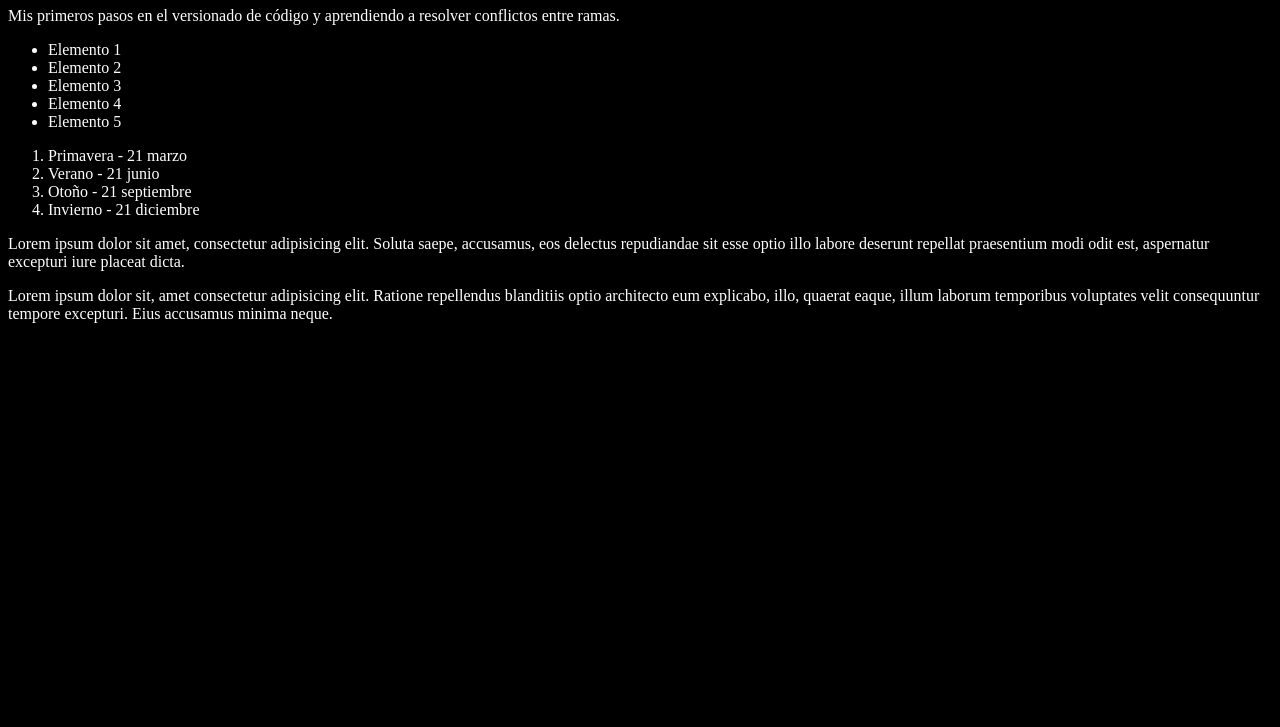
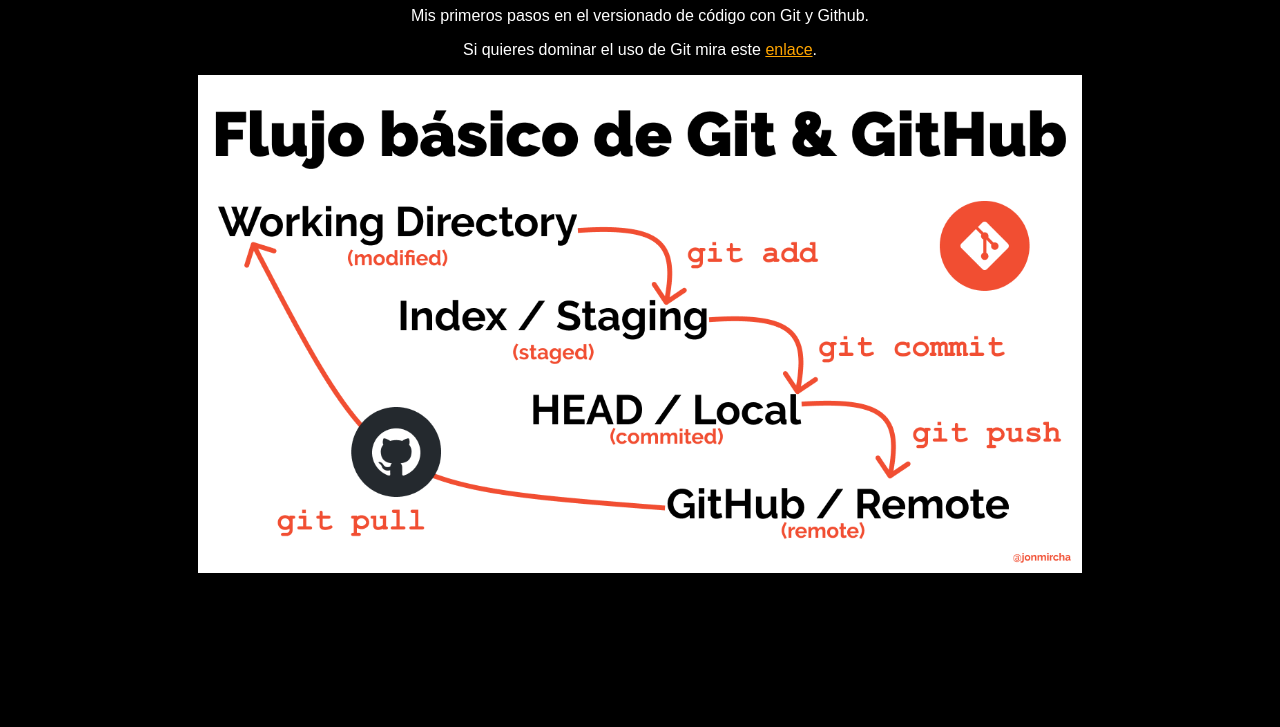
Before and after one commit to Karlof99/jonmircha-git, a plain HTML site: page index.html in a window 1280 px wide. Shown: the part 73-800 px from the top of the page. Drawn offline with Linux system fonts and the light colour scheme.

Commit message:
Agregando imagen de flujo de Git y estilizando el index.html

```diff
--- a/index.html
+++ b/index.html
@@ -8,35 +8,12 @@
   </head>
   <body>
     <h1>Aprendiendo Git</h1>
+    <p>Mis primeros pasos en el versionado de código con Git y Github.</p>
     <p>
-      Mis primeros pasos en el versionado de código y aprendiendo a resolver
-      conflictos entre ramas.
+      Si quieres dominar el uso de Git mira este
+      <a href="http://jonmircha.com/git" target="_blank">enlace</a>.
     </p>
-    <ul>
-      <li>Elemento 1</li>
-      <li>Elemento 2</li>
-      <li>Elemento 3</li>
-      <li>Elemento 4</li>
-      <li>Elemento 5</li>
-    </ul>
-    <ol>
-      <li>Primavera - 21 marzo</li>
-      <li>Verano - 21 junio</li>
-      <li>Otoño - 21 septiembre</li>
-      <li>Invierno - 21 diciembre</li>
-    </ol>
-    <p>
-      Lorem ipsum dolor sit amet, consectetur adipisicing elit. Soluta saepe,
-      accusamus, eos delectus repudiandae sit esse optio illo labore deserunt
-      repellat praesentium modi odit est, aspernatur excepturi iure placeat
-      dicta.
-    </p>
-    <p>
-      Lorem ipsum dolor sit, amet consectetur adipisicing elit. Ratione
-      repellendus blanditiis optio architecto eum explicabo, illo, quaerat
-      eaque, illum laborum temporibus voluptates velit consequuntur tempore
-      excepturi. Eius accusamus minima neque.
-    </p>
+    <img src="git-flow.png" alt="Flujo básico de Git" />
     <script src="index.js"></script>
   </body>
 </html>
--- a/style.css
+++ b/style.css
@@ -1,4 +1,18 @@
 html {
   background-color: black;
   color: #fff;
+  font-family: sans-serif;
+  text-align: center;
 }
+
+a {
+  color: orange;
+}
+
+a:hover {
+  color: orangered;
+}
+
+img {
+  max-width: 70%;
+}
```
Also changed, not shown: git-flow.png (added).
